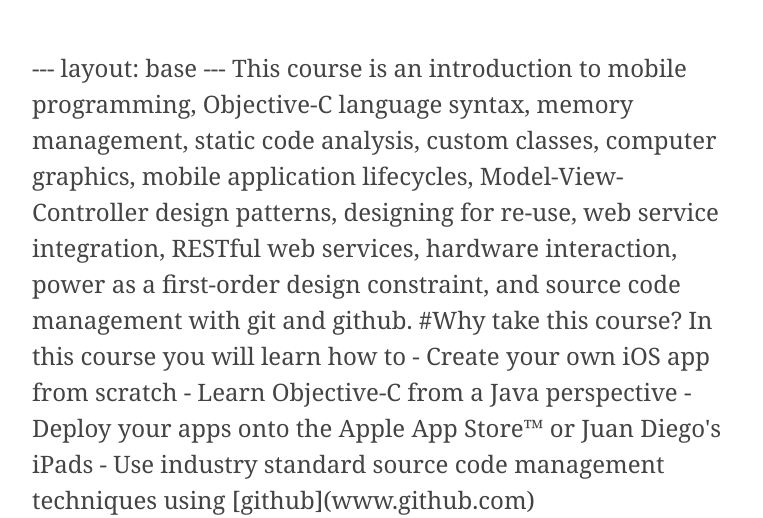
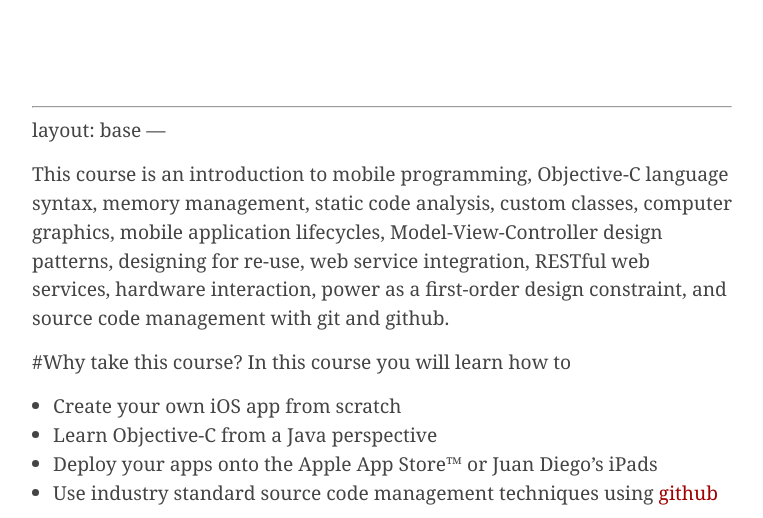
Before and after one commit to adamwalz/jdios-course-site, a Jekyll site: the page built from index.html, in a window 1280 px wide, cut to the strip 180-698 px from the top of the page. Shown: the whole strip, without its empty margins (258-1021 px from the left). Built offline with Jekyll 4.4.1, drawn with Linux system fonts in a browser that asks for light colours; some web fonts are replaced; Markdown is read by kramdown in place of the engine named in the settings.

Commit message:
Replace include with render partial tag for markdown

```diff
--- a/index.html
+++ b/index.html
@@ -4,7 +4,7 @@
 ---
 <div class="row">
 	<div class="column grid_9">
-		<p id="frontbio">{% include introduction.markdown %}</p>
+		<p id="frontbio">{% render introduction.markdown %}</p>
 	</div>
 </div>
 <div class="row">
```
